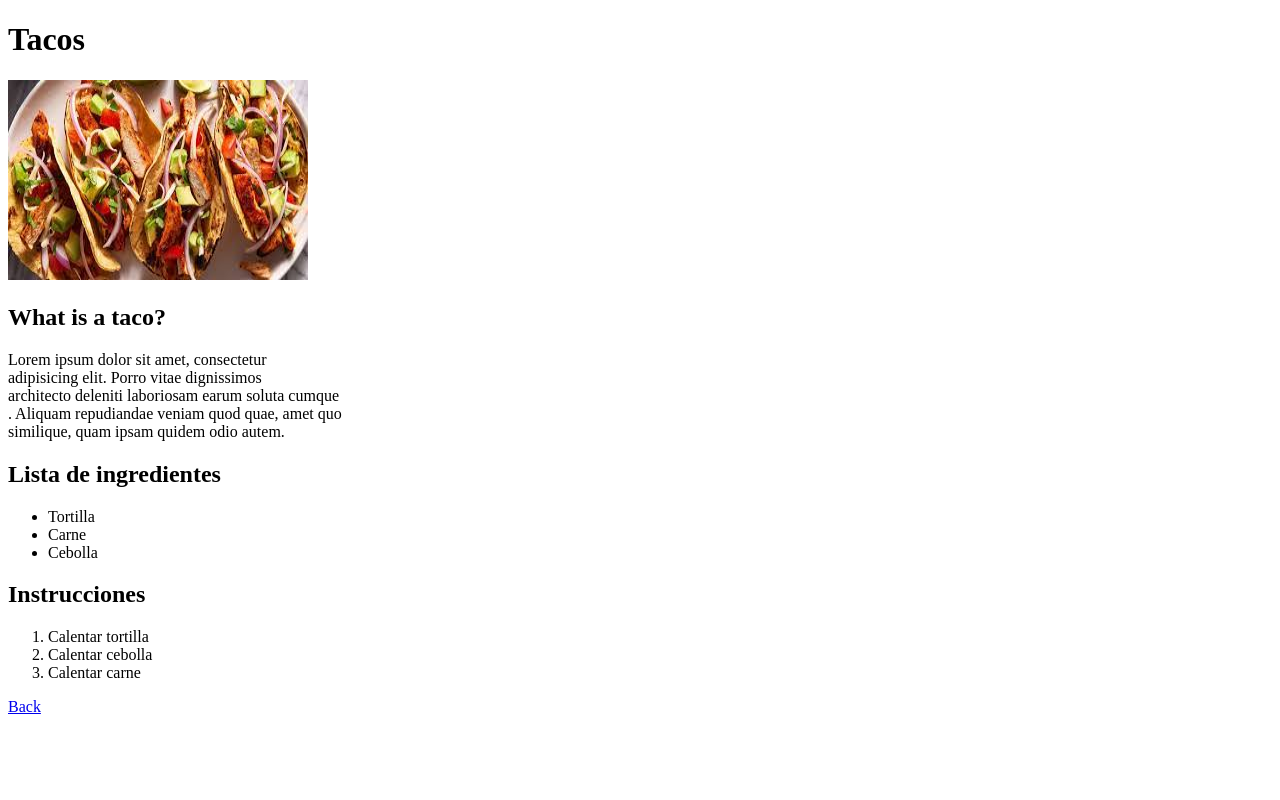
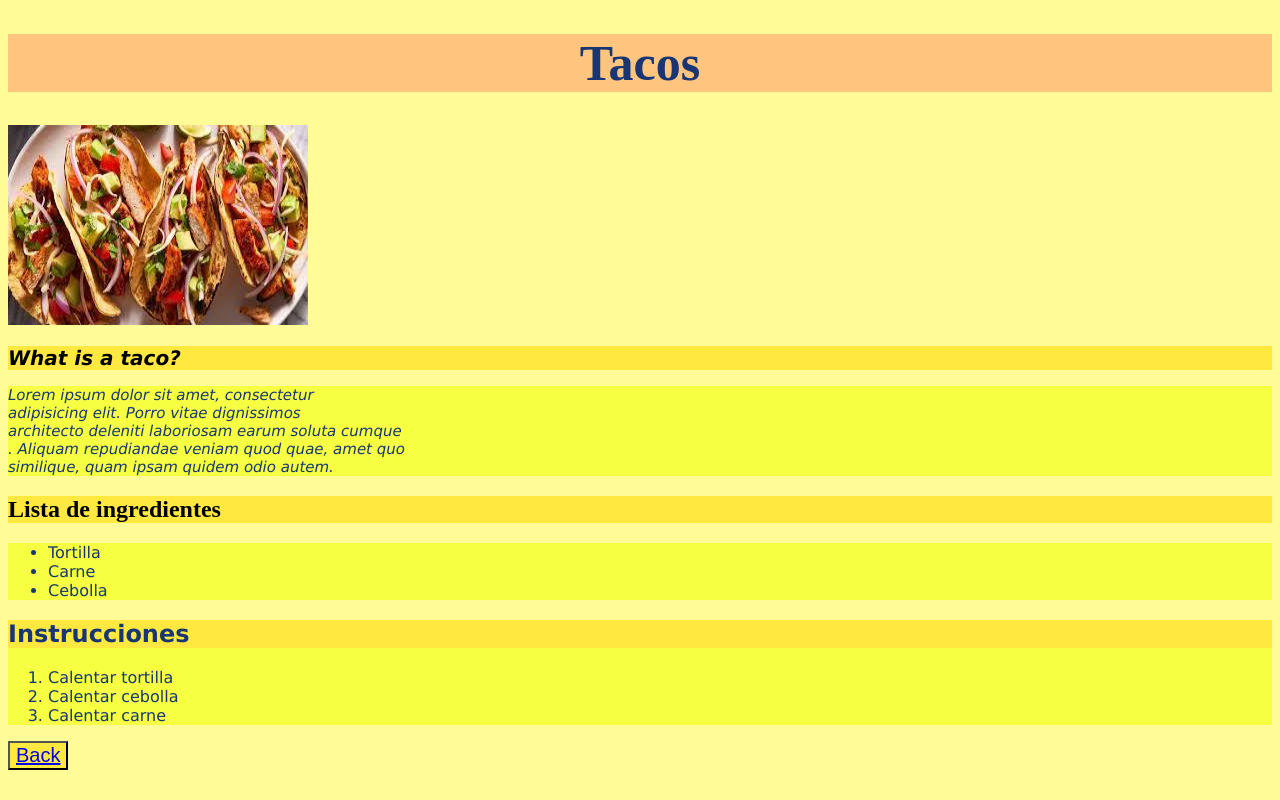
Before and after one commit to MindyWM/odin-recipes, a plain HTML site: page recipes/tacos.html in a window 1280 px wide. Drawn offline with Linux system fonts and the light colour scheme.

Commit message:
Le agregue css a estas paginas, antes [no tenian]

```diff
--- a/recipes/tacos.html
+++ b/recipes/tacos.html
@@ -4,28 +4,40 @@
     <meta charset="UTF-8">
     <meta name="viewport" content="width=device-width, initial-scale=1.0">
     <title>Tacos</title>
+    <link rel="stylesheet" href="../styles/style_taco.css">
 </head>
 <body>
     <h1>Tacos</h1>
-    <img src="./../images/taco.jpeg" alt="taco" width="300" height="200">
-    <h2>What is a taco?</h2>
+    <img src="./../images/taco.jpeg" alt="taco" width="300" height="200" class="imagen">
+
+    <h2 class ="titulo2">What is a taco?</h2>
+    <div class="parrafo2">
     <p>Lorem ipsum dolor sit amet, consectetur
         <br> adipisicing elit. Porro vitae dignissimos
          <br> architecto deleniti laboriosam earum soluta cumque
           <br>. Aliquam repudiandae veniam quod quae, amet quo
           <br>similique, quam ipsam quidem odio autem.</p>
-          <h2>Lista de ingredientes</h2>
+        </div>
+
+
+          <h2 class>Lista de ingredientes</h2>
+          <div class="Lista">
           <ul>
               <li>Tortilla</li>
               <li>Carne</li>
               <li>Cebolla</li>
           </ul>
+        </div>
+        <div class="instrucciones">
           <h2>Instrucciones</h2>
           <ol>
               <li>Calentar tortilla</li>
               <li>Calentar cebolla</li>
               <li>Calentar carne</li>
           </ol>
+        </div>
+        <button>
           <a href="./index.html" target="_blank" rel="noopener noreferrer">Back</a>
-</body>
+        </button>
+        </body>
 </html>
--- a/styles/style_index.css
+++ b/styles/style_index.css
@@ -1,5 +1,20 @@
+
+body{
+    background-color:#FFE2C4;
+}
 h1{
-    color:blueviolet;
+    color:#193673;
+    font-size: 60px;
+    font-weight: bolder;
+    text-align: center;
+}
+.background{
+    background-color:#FFC6AE;
+
+}
+li{
     font-size: 40px;
-    font-weight: bolder;
+ color: #1D438A;
+ font-style: italic;
+ text-decoration: none;
 }
--- /dev/null
+++ b/styles/style_taco.css
@@ -0,0 +1,45 @@
+h1{
+    background-color: #FFC47D;
+    color: #193673;
+    text-align: center;
+    font-size: 50px;
+    font-weight: bolder;
+}
+body{
+    background-color: #FFFC97;
+}
+.titulo2{
+    text-align:left;
+    font-size: 20px;
+    font-family: 'Lucida Sans', 'Lucida Sans Regular', 'Lucida Grande', 'Lucida Sans Unicode', Geneva, Verdana, sans-serif;
+    font-style: italic;
+    font-weight: bolder;
+    color:black;
+   background-color: #FFE940;
+   font-weight: bolder;
+}
+.parrafo2{
+    text-align:left;
+    font-size: 15px;
+    font-style: italic;
+    background-color: #F6FF42;
+}
+.Lista{
+    background-color:#F6FF42;
+}
+div{
+    font-family: Verdana, Geneva, Tahoma, sans-serif;
+color: #193673;
+}
+.instrucciones{
+    background-color:#F6FF42;
+}
+button{
+    background-color:#FFE940;
+    font-size: 20px;
+
+}
+
+h2{
+    background-color:#FFE940;
+}
--- /dev/null
+++ b/styles/style_tacos2.css
@@ -0,0 +1,45 @@
+h1{
+    background-color: #FFC47D;
+    color: #193673;
+    text-align: center;
+    font-size: 50px;
+    font-weight: bolder;
+}
+body{
+    background-color: #FFFC97;
+}
+.titulo2{
+    text-align:left;
+    font-size: 20px;
+    font-family: 'Lucida Sans', 'Lucida Sans Regular', 'Lucida Grande', 'Lucida Sans Unicode', Geneva, Verdana, sans-serif;
+    font-style: italic;
+    font-weight: bolder;
+    color:black;
+   background-color: #FFE940;
+   font-weight: bolder;
+}
+.parrafo2{
+    text-align:left;
+    font-size: 15px;
+    font-style: italic;
+    background-color: #F6FF42;
+}
+.Lista{
+    background-color:#F6FF42;
+}
+div{
+    font-family: Verdana, Geneva, Tahoma, sans-serif;
+color: #193673;
+}
+.instrucciones{
+    background-color:#F6FF42;
+}
+button{
+    background-color:#FFE940;
+    font-size: 20px;
+
+}
+
+h2{
+    background-color:#FFE940;
+}
--- /dev/null
+++ b/styles/style_tacos3.css
@@ -0,0 +1,45 @@
+h1{
+    background-color: #FFC47D;
+    color: #193673;
+    text-align: center;
+    font-size: 50px;
+    font-weight: bolder;
+}
+body{
+    background-color: #FFFC97;
+}
+.titulo2{
+    text-align:left;
+    font-size: 20px;
+    font-family: 'Lucida Sans', 'Lucida Sans Regular', 'Lucida Grande', 'Lucida Sans Unicode', Geneva, Verdana, sans-serif;
+    font-style: italic;
+    font-weight: bolder;
+    color:black;
+   background-color: #FFE940;
+   font-weight: bolder;
+}
+.parrafo2{
+    text-align:left;
+    font-size: 15px;
+    font-style: italic;
+    background-color: #F6FF42;
+}
+.Lista{
+    background-color:#F6FF42;
+}
+div{
+    font-family: Verdana, Geneva, Tahoma, sans-serif;
+color: #193673;
+}
+.instrucciones{
+    background-color:#F6FF42;
+}
+button{
+    background-color:#FFE940;
+    font-size: 20px;
+
+}
+
+h2{
+    background-color:#FFE940;
+}
```
Also changed, not shown: recipes/tacos2.html (+4 -1 lines), recipes/tacos3.html (+4 -1 lines).
